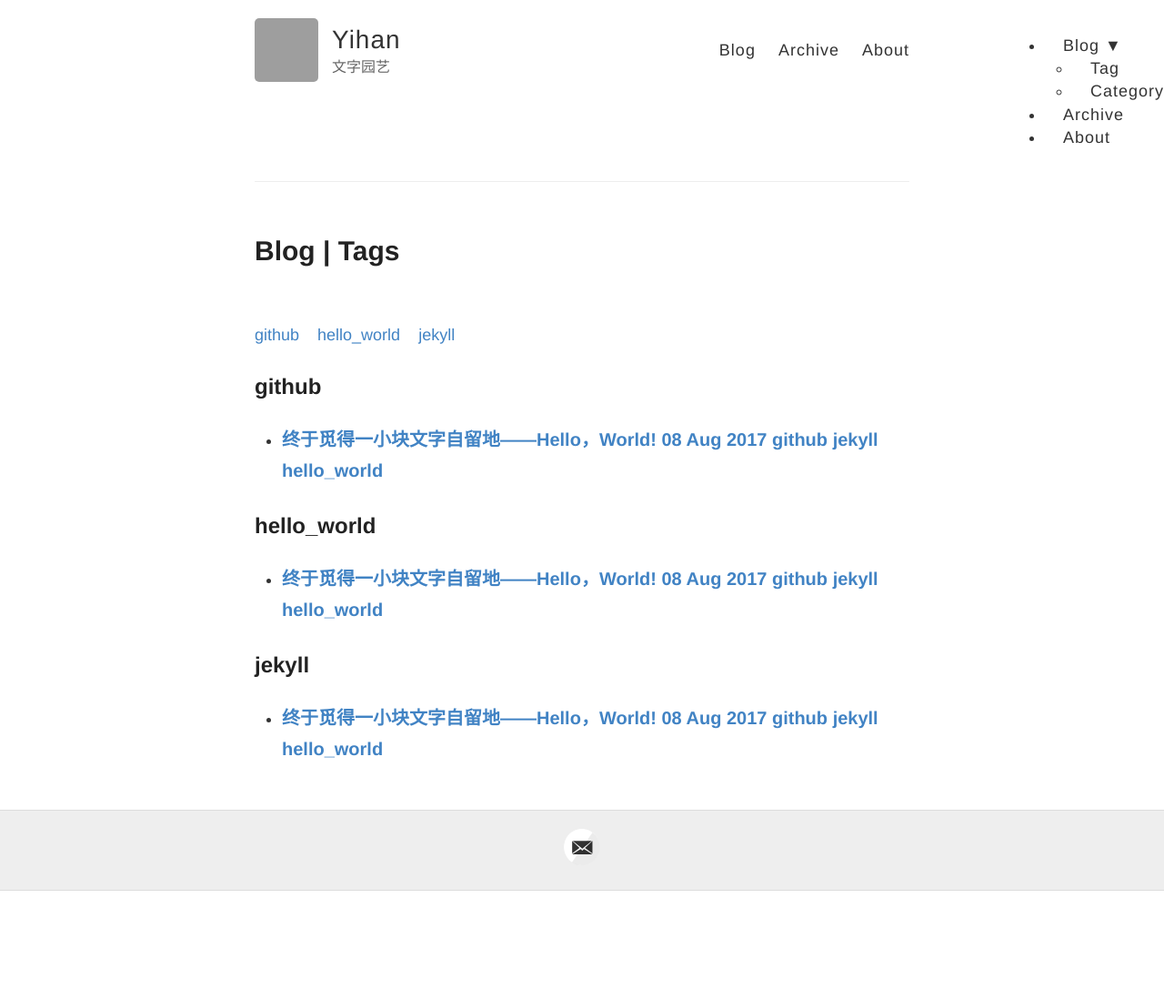
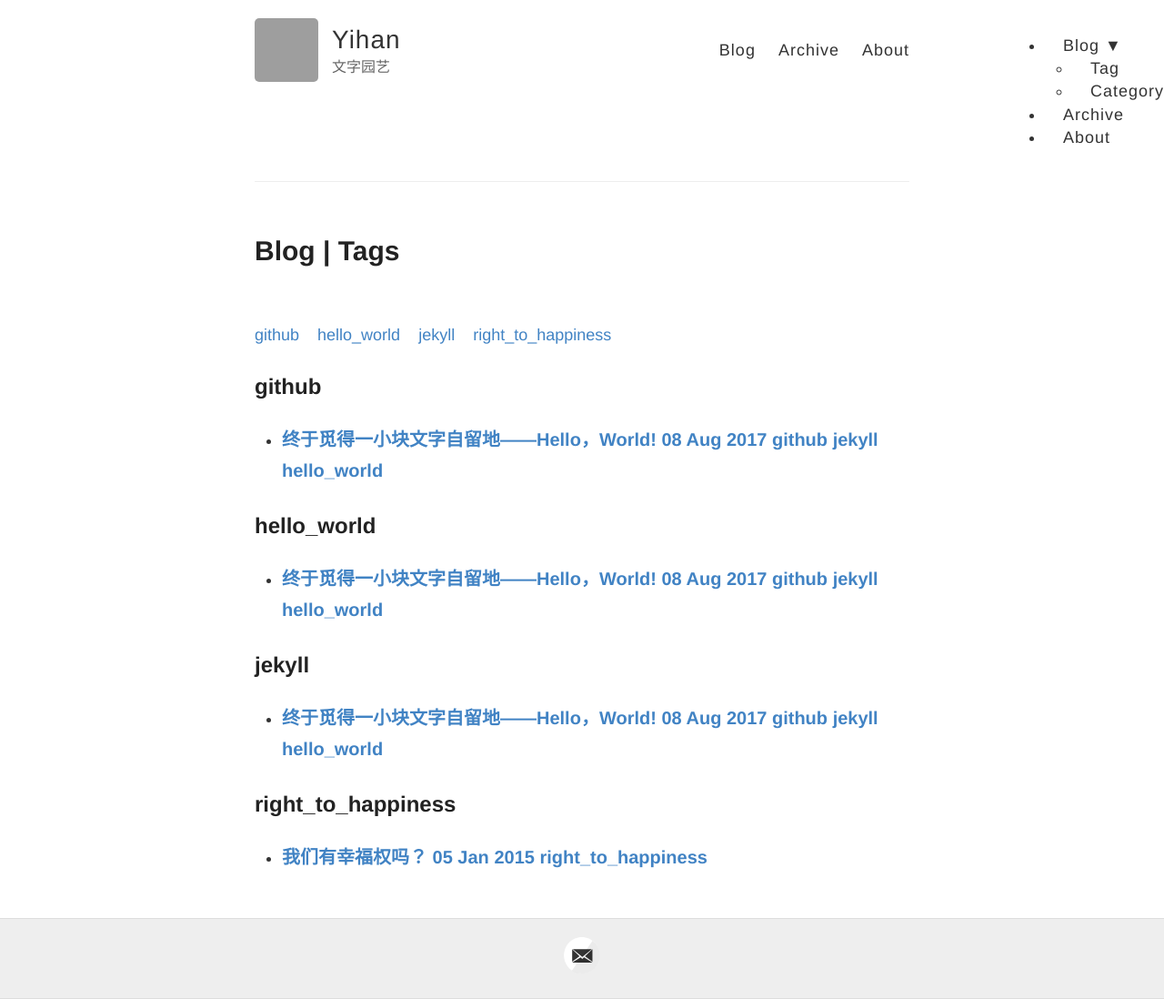
Before and after one commit to yihanxu/yihanxu.github.io, a Jekyll site: the page built from blog/tag.html, in a window 1280 px wide. Shown: the whole page at 91% size. Built offline with Jekyll 4.4.1, drawn with Linux system fonts in a browser that asks for light colours; before the commit the page ends 979 px from its top, so only the background shows below that; grey boxes are pictures that could not be loaded.

Commit message:
Update 2015-1-5-right_to_happiness.md

```diff
--- a/_posts/2015-1-5-right_to_happiness.md
+++ b/_posts/2015-1-5-right_to_happiness.md
@@ -2,6 +2,8 @@
 layout: post
 comments: true
 title: "我们有幸福权吗？"
+category: translation
+tags: right_to_happiness
 ---
 
 ### 1.
```
